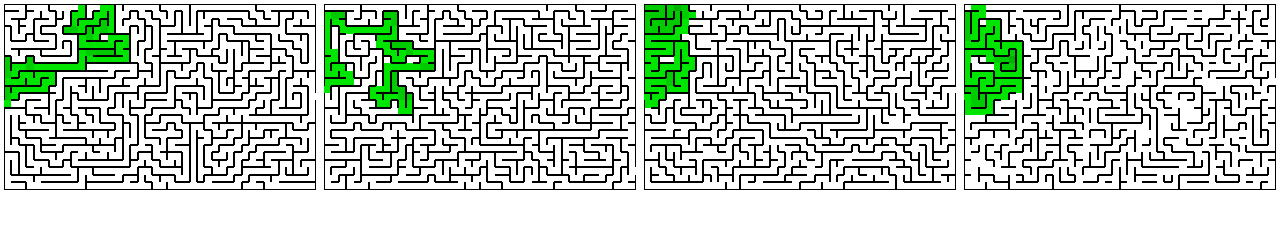
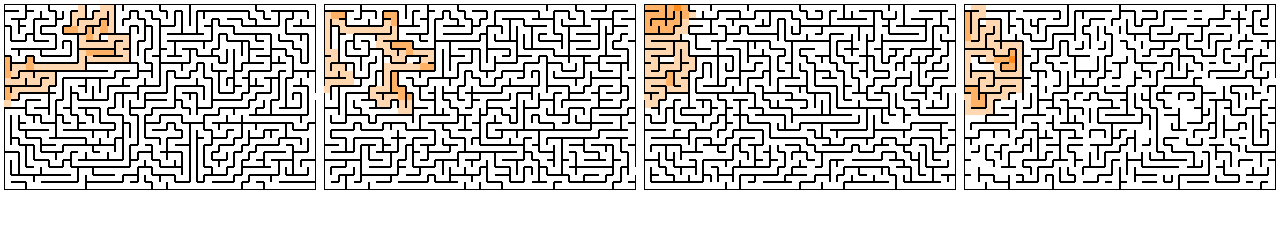
Before and after one commit to cuklev/maze-game, a plain HTML site: page index.html in a window 1280 px wide. Drawn offline with Linux system fonts and the light colour scheme.

Commit message:
Different color fill

```diff
--- a/index.html
+++ b/index.html
@@ -7,6 +7,9 @@
 		* {
 			margin: 0;
 			padding: 0;
+		}
+		html, body {
+			height: 100%;
 		}
 		#app {
 			display: flex;
@@ -27,6 +30,7 @@
 		.maze-cell {
 			box-sizing: border-box;
 			display: flex;
+			background-color: rgb(255, 30, 0);
 		}
 		.wall-top { border-top: 1px solid black }
 		.wall-bottom { border-bottom: 1px solid black }
--- a/js/draw.js
+++ b/js/draw.js
@@ -21,20 +21,19 @@ const _draw = container => maze => {
 				document.createElement(`div`),
 				{ className }
 			);
+			div.style.backgroundColor = `rgba(255, 127, 0, 0)`;
 			row.appendChild(div);
 		}
 		container.appendChild(row);
 	}
 };
 
-const _fill = (container, step = 255 / 10) => columns => (r, c) => {
+const _fill = container => columns => (r, c) => {
 	const element = container.children[r].children[c];
-	const color = element.style.backgroundColor || `rgb(0, 255, 0)`;
-
-	const rgb = Array.of;
-	const [_, green] = eval(color).map(v => Math.min(v - step, 255) | 0);
-
-	element.style.backgroundColor = `rgb(${[0, green, 0].join(`, `)})`;
+	const rgba = Array.of;
+	const xs = eval(element.style.backgroundColor);
+	xs.push(Math.min(0.9, xs.pop() - -0.3));
+	element.style.backgroundColor = `rgba(${xs.join(', ')})`;
 };
 
 const init_picasso = (container, maze) => ({
```
